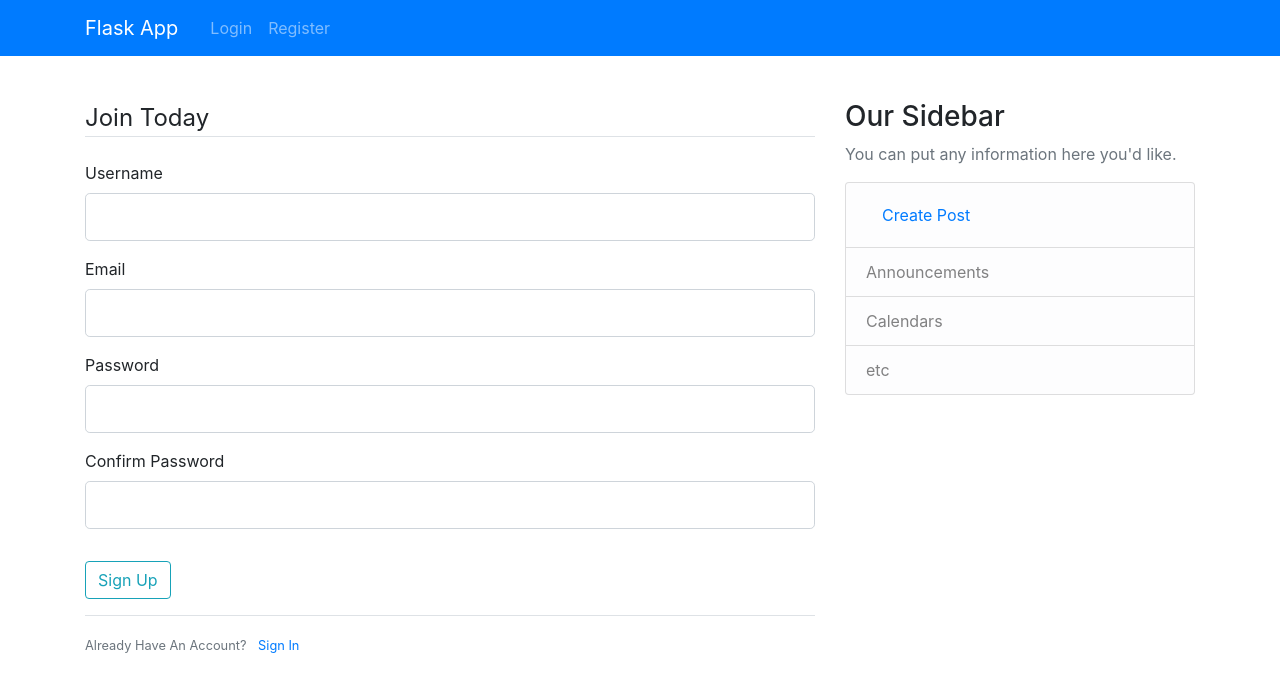
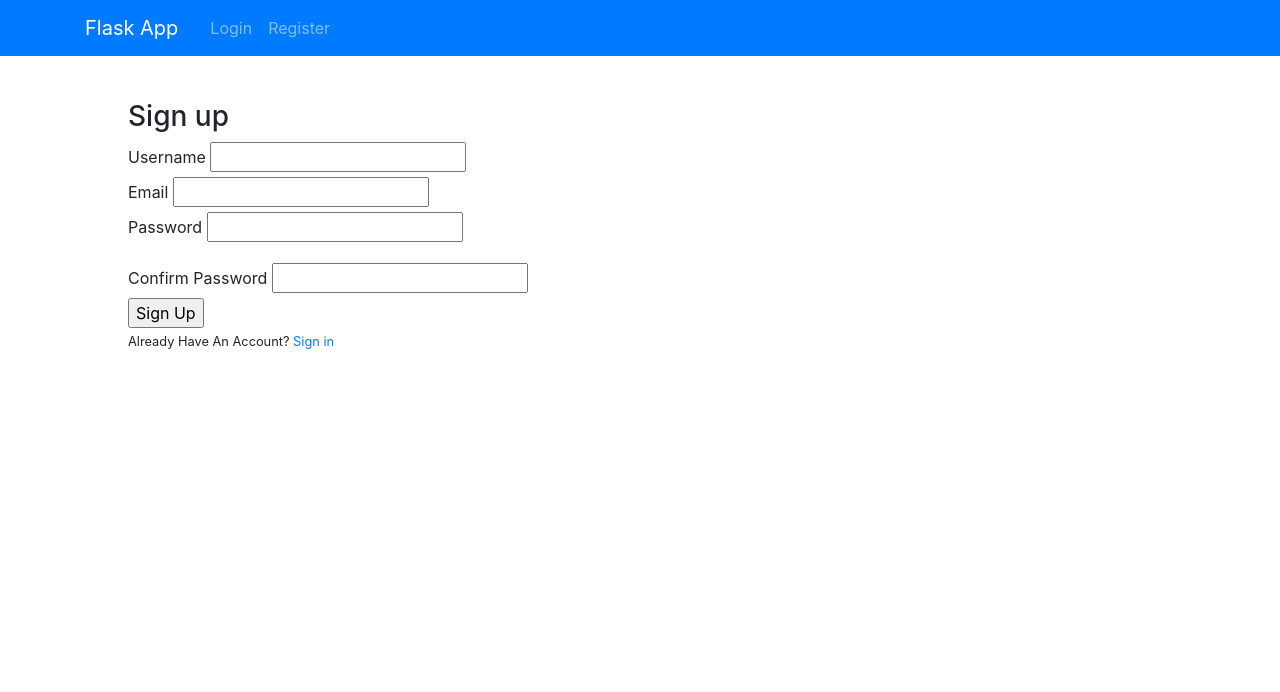
Before and after one commit to ShafiUllahNiazi/flaskapp, a Flask app: page /signup in a window 1280 px wide. Shown: the top 692 px of the page. Run offline with Flask 2, Linux system fonts and the light colour scheme; some libraries are stand-ins or nearby versions.

Commit message:
improved

```diff
--- a/flask/flaskapp/forms.py
+++ b/flask/flaskapp/forms.py
@@ -38,7 +38,7 @@ class LoginForm(FlaskForm):
 class UpdateProfileForm(FlaskForm):
     username = StringField('Username', validators=[DataRequired(), Length(min=2, max=20)])
     email = StringField('Email', validators=[DataRequired(), Email()])
-    picture = FileField('Update Profile Picture', validators=[FileAllowed(['jpg', 'png'])])
+    picture = FileField('Update your profile picture', validators=[FileAllowed(['jpg', 'png'])])
     submit = SubmitField('Update_profile')
 
     def validate_username(self, username):
@@ -55,7 +55,8 @@ class UpdateProfileForm(FlaskForm):
 
 
 class PostForm(FlaskForm):
-    title = StringField('Title', validators=[DataRequired()])
-    content = TextAreaField('Content', validators=[DataRequired()])
+
+    content = TextAreaField("What's on your mind?", validators=[DataRequired()])
+    post_image = FileField('post image', validators=[FileAllowed(['jpg', 'png'])])
     post_type = SelectField('post_type', choices=[('public', 'public'), ('private', 'private'), ('protected', 'protected')])
     submit = SubmitField('Post')
--- a/flask/flaskapp/models.py
+++ b/flask/flaskapp/models.py
@@ -22,9 +22,9 @@ class User(db.Model, UserMixin):
 
 class Post(db.Model):
     id = db.Column(db.Integer, primary_key=True)
-    title = db.Column(db.String(100), nullable=False)
     date_posted = db.Column(db.DateTime, nullable=False, default=datetime.utcnow)
     content = db.Column(db.Text, nullable=False)
+    post_image = db.Column(db.String(100),nullable=True)
     post_type = db.Column(db.String, nullable=False)
     user_id = db.Column(db.Integer, db.ForeignKey('user.id'), nullable=False)
 
--- a/flask/flaskapp/routes.py
+++ b/flask/flaskapp/routes.py
@@ -1,5 +1,5 @@
 import os
-# import secrets
+from base64 import b64encode
 from PIL import Image
 from flask import render_template, url_for, flash, redirect, request, abort
 from flaskapp import app, db, bcrypt
@@ -44,8 +44,9 @@ def login():
     form = LoginForm()
     if form.validate_on_submit():
         user = User.query.filter_by(username=form.user.data).first()
-        passwprd = User.query.filter_by(password = form.password.data)
-        if user and passwprd:
+
+
+        if user and user.password == form.password.data:
             login_user(user, remember=form.remember.data)
             next_page = request.args.get('next')
             return redirect(next_page) if next_page else redirect(url_for('home'))
@@ -94,14 +95,34 @@ def profile():
     return render_template('profile.html', title='Profile',
                            image_file=image_file, form=form)
 
+def save_post_img(image):
+
+    # random_hex = secrets.token_hex(8)
+    # _, f_ext = os.path.splitext(form_picture.filename)
+    # picture_fn = random_hex + f_ext
+    post_img_path = os.path.join(app.root_path, 'static/post_imgs', image.filename)
+
+    img_size = (500, 500)
+    i = Image.open(image)
+    i.thumbnail(img_size)
+    i.save(post_img_path)
+
+    return image.filename
+
 
 @app.route("/post/new", methods=['GET', 'POST'])
 @login_required
 def new_post():
     form = PostForm()
     if form.validate_on_submit():
+        if form.post_image.data:
+            post_img = save_post_img(form.post_image.data)
+            # current_user.post_image = post_img
+        else:
+            post_img = None
+
         # post = form.post_type.data
-        post = Post(title=form.title.data, content=form.content.data, post_type=form.post_type.data, author=current_user)
+        post = Post(content=form.content.data,post_image = post_img, post_type=form.post_type.data,author=current_user)
         db.session.add(post)
         db.session.commit()
         flash('Your post has been created!', 'success')
@@ -113,7 +134,7 @@ def new_post():
 @app.route("/post/<int:post_id>")
 def post(post_id):
     post = Post.query.get_or_404(post_id)
-    return render_template('post.html', title=post.title, post=post)
+    return render_template('post.html', post=post)
 
 
 @app.route("/post/<int:post_id>/update", methods=['GET', 'POST'])
@@ -124,24 +145,28 @@ def update_post(post_id):
         abort(403)
     form = PostForm()
     if form.validate_on_submit():
-        post.title = form.title.data
+        if form.post_image.data:
+            post.post_image = save_post_img(form.post_image.data)
         post.content = form.content.data
+        post.post_type = form.post_type.data
         db.session.commit()
         flash('Your post has been updated!', 'success')
         return redirect(url_for('post', post_id=post.id))
     # elif request.method == 'GET':
-    form.title.data = post.title
+    form.post_image.data = post.post_image
     form.content.data = post.content
+    form.post_type.data = post.post_type
     return render_template('create_post.html', title='Update Post',
                            form=form, legend='Update Post')
 
 
-@app.route("/post/<int:post_id>/delete", methods=['POST'])
+@app.route("/post/<int:post_id>/delete", methods=['GET', 'POST'])
 @login_required
 def delete_post(post_id):
     post = Post.query.get_or_404(post_id)
     if post.author != current_user:
-        abort(403)
+        # abort(403)
+        redirect(url_for('about'))
     db.session.delete(post)
     db.session.commit()
     flash('Your post has been deleted!', 'success')
--- a/flask/flaskapp/templates/layout.html
+++ b/flask/flaskapp/templates/layout.html
@@ -50,6 +50,7 @@
     </nav>
 
 </div>
+{% block content %}{% endblock %}
 {#    <header class="site-header">#}
 {#      <nav class="navbar navbar-expand-md navbar-dark bg-steel fixed-top">#}
 {#        <div class="container">#}
@@ -77,37 +78,37 @@
 {#        </div>#}
 {#      </nav>#}
 {#    </header>#}
-<main role="main" class="container">
-    <div class="row">
-        <div class="col-md-8">
-            {% with messages = get_flashed_messages(with_categories=true) %}
-                {% if messages %}
-                    {% for category, message in messages %}
-                        <div class="alert alert-{{ category }}">
-                            {{ message }}
-                        </div>
-                    {% endfor %}
-                {% endif %}
-            {% endwith %}
-            {% block content %}{% endblock %}
-        </div>
-        <div class="col-md-4">
-            <div class="content-section">
-                <h3>Our Sidebar</h3>
-                <p class='text-muted'>You can put any information here you'd like.
-                <ul class="list-group">
-                    <li class="list-group-item list-group-item-light">
-                        <a class="nav-item nav-link" href="{{ url_for('new_post') }}">Create Post</a>
-                    </li>
-                    <li class="list-group-item list-group-item-light">Announcements</li>
-                    <li class="list-group-item list-group-item-light">Calendars</li>
-                    <li class="list-group-item list-group-item-light">etc</li>
-                </ul>
-                </p>
-            </div>
-        </div>
-    </div>
-</main>
+{#<main role="main" class="container">#}
+{#    <div class="row">#}
+{#        <div>#}
+{#            {% with messages = get_flashed_messages(with_categories=true) %}#}
+{#                {% if messages %}#}
+{#                    {% for category, message in messages %}#}
+{#                        <div class="alert alert-{{ category }}">#}
+{#                            {{ message }}#}
+{#                        </div>#}
+{#                    {% endfor %}#}
+{#                {% endif %}#}
+{#            {% endwith %}#}
+{#            {% block content %}{% endblock %}#}
+{#        </div>#}
+{#        <div class="col-md-4">#}
+{#            <div class="content-section">#}
+{#                <h3>Our Sidebar</h3>#}
+{#                <p class='text-muted'>You can put any information here you'd like.#}
+{#                <ul class="list-group">#}
+{#                    <li class="list-group-item list-group-item-light">#}
+{#                        <a class="nav-item nav-link" href="{{ url_for('new_post') }}">Create Post</a>#}
+{#                    </li>#}
+{#                    <li class="list-group-item list-group-item-light">Announcements</li>#}
+{#                    <li class="list-group-item list-group-item-light">Calendars</li>#}
+{#                    <li class="list-group-item list-group-item-light">etc</li>#}
+{#                </ul>#}
+{#                </p>#}
+{#            </div>#}
+{#        </div>#}
+{#    </div>#}
+{#</main>#}
 
 
 <!-- Optional JavaScript -->
--- a/flask/flaskapp/templates/sign_up.html
+++ b/flask/flaskapp/templates/sign_up.html
@@ -1,72 +1,74 @@
 {% extends "layout.html" %}
 {% block content %}
-    <div class="content-section">
+    <div style="margin-left: 10%">
+    <div>
         <form method="POST" action="">
             {{ form.hidden_tag() }}
-            <fieldset class="form-group">
-                <legend class="border-bottom mb-4">Join Today</legend>
-                <div class="form-group">
-                    {{ form.username.label(class="form-control-label") }}
+
+                <h3>Sign up</h3>
+                <div>
+                    {{ form.username.label}}
 
                     {% if form.username.errors %}
-                        {{ form.username(class="form-control form-control-lg is-invalid") }}
-                        <div class="invalid-feedback">
+                        {{ form.username}}
+                        <div>
                             {% for error in form.username.errors %}
                                 <span>{{ error }}</span>
                             {% endfor %}
                         </div>
                     {% else %}
-                        {{ form.username(class="form-control form-control-lg") }}
+                        {{ form.username}}
                     {% endif %}
                 </div>
-                <div class="form-group">
-                    {{ form.email.label(class="form-control-label") }}
+                <div>
+                    {{ form.email.label}}
                     {% if form.email.errors %}
-                        {{ form.email(class="form-control form-control-lg is-invalid") }}
-                        <div class="invalid-feedback">
+                        {{ form.email}}
+                        <div>
                             {% for error in form.email.errors %}
                                 <span>{{ error }}</span>
                             {% endfor %}
                         </div>
                     {% else %}
-                        {{ form.email(class="form-control form-control-lg") }}
+                        {{ form.email}}
                     {% endif %}
                 </div>
                 <div class="form-group">
-                    {{ form.password.label(class="form-control-label") }}
+                    {{ form.password.label}}
                     {% if form.password.errors %}
-                        {{ form.password(class="form-control form-control-lg is-invalid") }}
-                        <div class="invalid-feedback">
+                        {{ form.password}}
+                        <div>
                             {% for error in form.password.errors %}
                                 <span>{{ error }}</span>
                             {% endfor %}
                         </div>
                     {% else %}
-                        {{ form.password(class="form-control form-control-lg") }}
+                        {{ form.password}}
                     {% endif %}
                 </div>
-                <div class="form-group">
-                    {{ form.confirm_password.label(class="form-control-label") }}
+                <div>
+                    {{ form.confirm_password.label}}
                     {% if form.confirm_password.errors %}
-                        {{ form.confirm_password(class="form-control form-control-lg is-invalid") }}
-                        <div class="invalid-feedback">
+                        {{ form.confirm_password}}
+                        <div>
                             {% for error in form.confirm_password.errors %}
                                 <span>{{ error }}</span>
                             {% endfor %}
                         </div>
                     {% else %}
-                        {{ form.confirm_password(class="form-control form-control-lg") }}
+                        {{ form.confirm_password}}
                     {% endif %}
                 </div>
-            </fieldset>
-            <div class="form-group">
-                {{ form.submit(class="btn btn-outline-info") }}
+
+            <div>
+                {{ form.submit}}
             </div>
         </form>
     </div>
-    <div class="border-top pt-3">
-        <small class="text-muted">
-            Already Have An Account? <a class="ml-2" href="{{ url_for('login') }}">Sign In</a>
+    <div>
+        <small>
+            Already Have An Account? <a href="{{ url_for('login') }}">Sign in</a>
         </small>
     </div>
+    </div>
 {% endblock content %}
```
Also changed, not shown: flask/flaskapp/templates/create_post.html (+15 -14 lines), flask/flaskapp/templates/home.html (+35 -12 lines), flask/flaskapp/templates/login.html (+28 -25 lines), flask/flaskapp/templates/post.html (+5 -21 lines), flask/flaskapp/templates/profile.html (+50 -23 lines), flask/flaskapp/static/post_imgs/39467238_690199181340664_3385921486228291584_n.jpg (added), flask/flaskapp/static/post_imgs/87401_-_Shafi_Ullah_Khan (1).jpg (added), flask/flaskapp/static/post_imgs/87401_-_Shafi_Ullah_Khan.jpg (added), flask/flaskapp/static/profile_pics/2e32b4c96a8d8f10.jpg (deleted), flask/flaskapp/static/profile_pics/7798432669b8b3ac.jpg (deleted), flask/flaskapp/static/profile_pics/85ed1b444539873d.png (deleted), flask/flaskapp/static/profile_pics/b6e1c53325f88b74.png (deleted), 1 other file.
